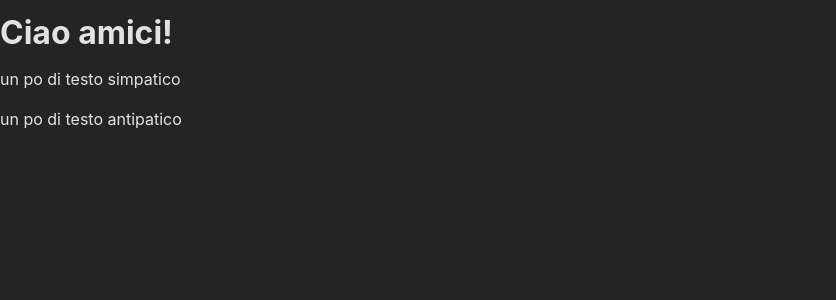
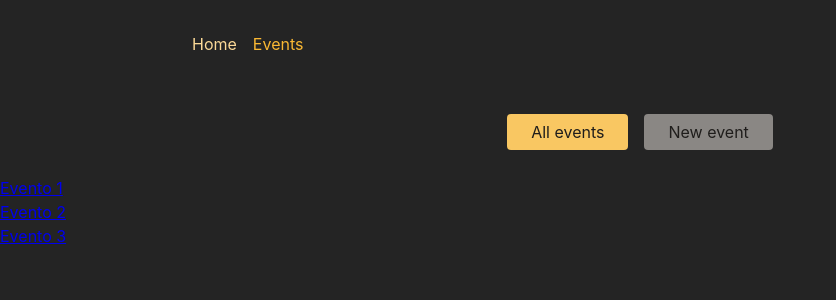
Before and after one commit to Leonardo-Tres/Adv_ReactRoute, a React (Create React App) app in the folder frontend/: page /events in a window 1280 px wide. Shown: the top 300 px of the page, without its empty margins (0-836 px from the left). Built offline with nearby package versions, Linux system fonts and the light colour scheme.

Commit message:
Markup and basic routing

```diff
--- a/frontend/package.json
+++ b/frontend/package.json
@@ -8,6 +8,7 @@
     "@testing-library/user-event": "^13.5.0",
     "react": "^18.2.0",
     "react-dom": "^18.2.0",
+    "react-router-dom": "^6.14.1",
     "react-scripts": "5.0.1",
     "web-vitals": "^2.1.4"
   },
--- a/frontend/src/App.js
+++ b/frontend/src/App.js
@@ -1,31 +1,35 @@
-// Challenge / Exercise
+import { createBrowserRouter, RouterProvider } from 'react-router-dom';
 
-// 1. Add five new (dummy) page components (content can be simple <h1> elements)
-//    - HomePage
-//    - EventsPage
-//    - EventDetailPage
-//    - NewEventPage
-//    - EditEventPage
-// 2. Add routing & route definitions for these five pages
-//    - / => HomePage
-//    - /events => EventsPage
-//    - /events/<some-id> => EventDetailPage
-//    - /events/new => NewEventPage
-//    - /events/<some-id>/edit => EditEventPage
-// 3. Add a root layout that adds the <MainNavigation> component above all page components
-// 4. Add properly working links to the MainNavigation
-// 5. Ensure that the links in MainNavigation receive an "active" class when active
-// 6. Output a list of dummy events to the EventsPage
-//    Every list item should include a link to the respective EventDetailPage
-// 7. Output the ID of the selected event on the EventDetailPage
-// BONUS: Add another (nested) layout route that adds the <EventNavigation> component above all /events... page components
+import RootLayout from './pages/RootLayout'
+import EventsLayout from './pages/EventsLayout'
+import HomePage from './pages/HomePage'
+import EventsPage from './pages/EventsPage'
+import EventDetailPage from './pages/EventDetailPage'
+import NewEventPage from './pages/NewEventPage'
+import EditEventPage from './pages/EditEventPage'
 
 function App() {
-  return <div>
-    <h1>Ciao amici!</h1>
-    <p>un po di testo simpatico</p>
-    <p>un po di testo antipatico</p>
-  </div>;
+
+  const router = createBrowserRouter([
+    { path: '/',
+      element: <RootLayout />,
+      children: [
+        { index: true, element: <HomePage />},
+        { path: 'events',
+          element: <EventsLayout />,
+          children: [
+            { index: true, element: <EventsPage/> },
+            { path: ':eventId', element: <EventDetailPage />},
+            { path: 'new', element: <NewEventPage />},
+            { path: ':eventId/edit', element: <EditEventPage />}
+          ]
+        }
+      ]
+    }
+  ])
+
+
+  return <RouterProvider router={router} />
 }
 
 export default App;
--- a/frontend/src/components/EventsNavigation.js
+++ b/frontend/src/components/EventsNavigation.js
@@ -1,3 +1,5 @@
+import { NavLink } from 'react-router-dom';
+
 import classes from './EventsNavigation.module.css';
 
 function EventsNavigation() {
@@ -6,10 +8,10 @@ function EventsNavigation() {
       <nav>
         <ul className={classes.list}>
           <li>
-            <a href="/events">All Events</a>
+            <NavLink to='' className={ ({isActive}) => isActive ? classes.active : undefined } end>All events</NavLink>
           </li>
           <li>
-            <a href="/events/new">New Event</a>
+            <NavLink to='new' className={ ({isActive}) => isActive ? classes.active : undefined }>New event</NavLink>
           </li>
         </ul>
       </nav>
--- a/frontend/src/components/MainNavigation.js
+++ b/frontend/src/components/MainNavigation.js
@@ -1,3 +1,5 @@
+import { NavLink } from 'react-router-dom';
+
 import classes from './MainNavigation.module.css';
 
 function MainNavigation() {
@@ -6,10 +8,10 @@ function MainNavigation() {
       <nav>
         <ul className={classes.list}>
           <li>
-            <a>Home</a>
+            <NavLink to='' className={({isActive}) => isActive ? classes.active : undefined} end>Home</NavLink>
           </li>
           <li>
-            <a>Events</a>
+            <NavLink to='events' className={({isActive}) => isActive ? classes.active : undefined}>Events</NavLink>
           </li>
         </ul>
       </nav>
--- /dev/null
+++ b/frontend/src/pages/EditEventPage.js
@@ -0,0 +1,7 @@
+
+
+const EditEventPage = () => {
+    return <h1>Ciao ciccii</h1>
+}
+
+export default EditEventPage
--- /dev/null
+++ b/frontend/src/pages/EventDetailPage.js
@@ -0,0 +1,9 @@
+import { useParams } from "react-router-dom"
+
+const EventDetailPage = () => {
+    const params = useParams();
+
+    return <h1>{params.eventId}</h1>
+}
+
+export default EventDetailPage
--- /dev/null
+++ b/frontend/src/pages/EventsLayout.js
@@ -0,0 +1,11 @@
+import { Outlet } from "react-router-dom";
+import EventsNavigation from "../components/EventsNavigation";
+
+const EventsLayout = () => {
+    return <>
+        <EventsNavigation />
+        <Outlet/>
+    </>
+}
+
+export default EventsLayout;
--- /dev/null
+++ b/frontend/src/pages/EventsPage.js
@@ -0,0 +1,20 @@
+import { Link } from "react-router-dom";
+
+const EVENTS = [
+    {id: 'e1', title:'Evento 1'},
+    {id: 'e2', title:'Evento 2'},
+    {id: 'e3', title:'Evento 3'},
+]
+
+const EventsPage = () => {
+
+    return (
+    <ul>
+        {EVENTS.map( (event) => {
+            return <li key={event.id}><Link to={event.id}>{event.title}</Link></li>
+        })}
+    </ul>
+    );
+}
+
+export default EventsPage
--- /dev/null
+++ b/frontend/src/pages/HomePage.js
@@ -0,0 +1,5 @@
+const HomePage = () => {
+    return <h1>Ciao ciccii</h1>
+}
+
+export default HomePage
--- /dev/null
+++ b/frontend/src/pages/NewEventPage.js
@@ -0,0 +1,5 @@
+const NewEventPage = () => {
+    return <h1>Ciao ciccii</h1>
+}
+
+export default NewEventPage
--- /dev/null
+++ b/frontend/src/pages/RootLayout.js
@@ -0,0 +1,11 @@
+import { Outlet } from "react-router-dom";
+import MainNavigation from "../components/MainNavigation";
+
+const RootLayout = () => {
+    return <>
+        <MainNavigation />
+        <Outlet/>
+    </>
+}
+
+export default RootLayout;
```
Also changed, not shown: 1 other file (tests, documents, lock files or other folders).
